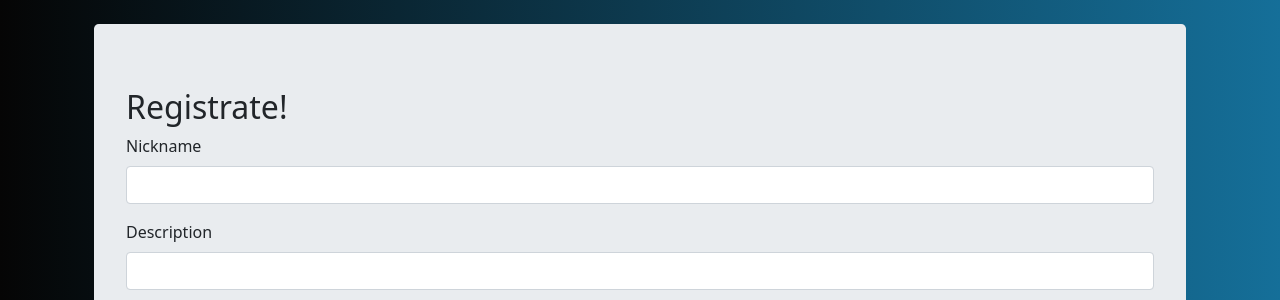
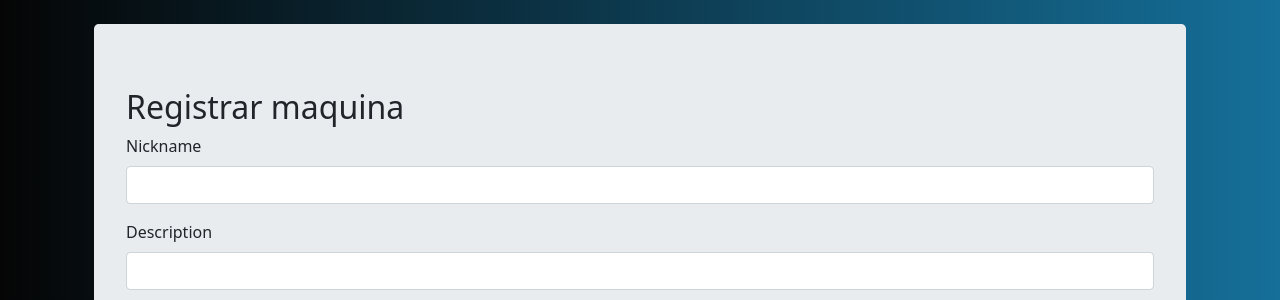
Before and after one commit to Brekere/industria4.0, a Flask app: template appi_4.0/edge_system/edge_system/templates/machine/register.html in a window 1280 px wide. Shown: the part 76-376 px from the top of the page. Run offline with Flask 2, Linux system fonts and the light colour scheme; the template is opened without the code that fills it: values that come from a table or form of the project are taken from there, others are empty; parts of the project's set-up code (start-up, migrations or seed data) failed here and were passed over; some libraries are stand-ins or nearby versions.

Commit message:
Se camcbiaron valores visuales

```diff
--- a/appi_4.0/edge_system/edge_system/templates/machine/register.html
+++ b/appi_4.0/edge_system/edge_system/templates/machine/register.html
@@ -3,7 +3,7 @@
 {% block content %}
 
 <div class="jumbotron">
-    <h2> Registrate! </h2>
+    <h2> Registrar maquina </h2>
    <form action="{{ url_for('machine.machine_register')}}" method= "POST">
 
         <div class="form-group">
```
